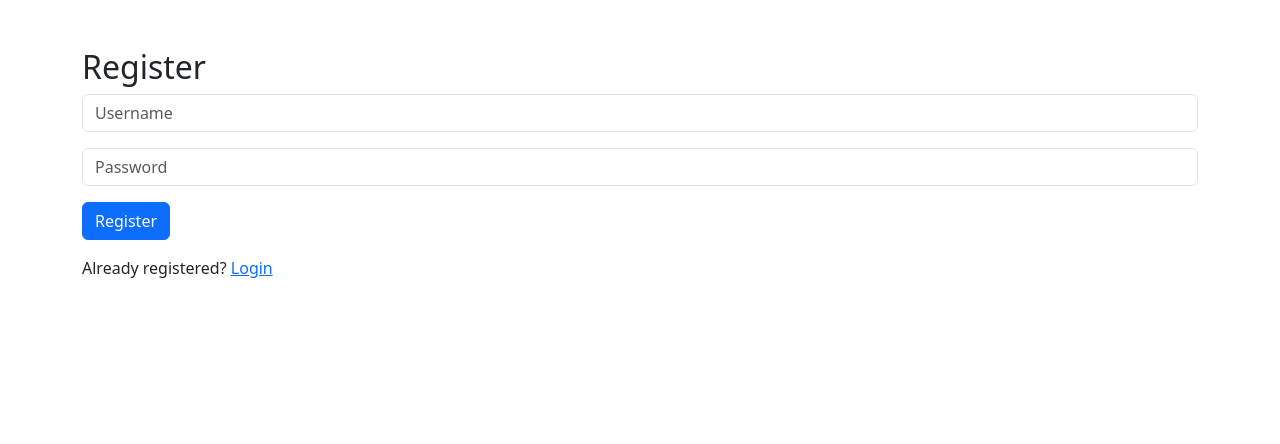
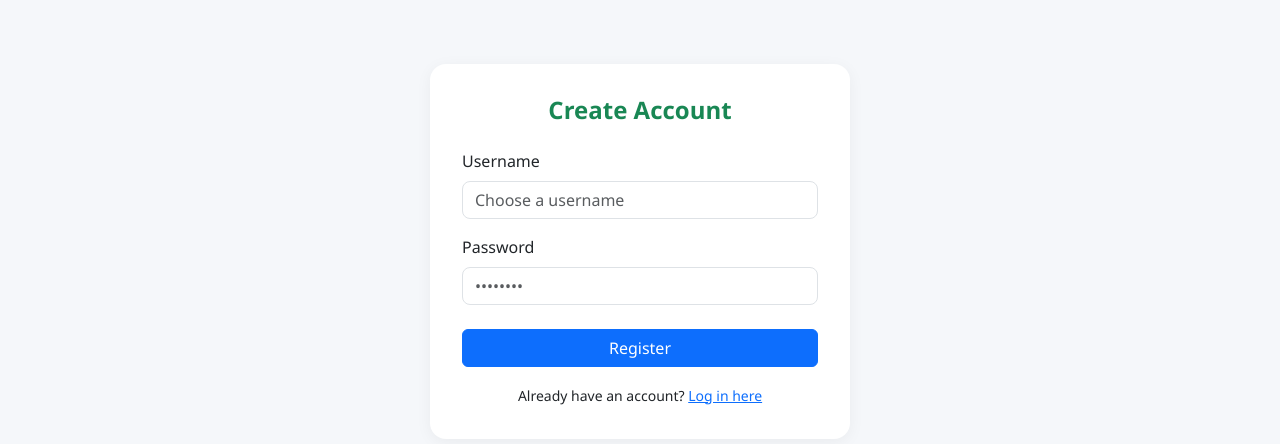
Before and after one commit to Marmitt/smart-expense-tracker, a Flask app: page /register in a window 1280 px wide. Shown: the top 444 px of the page. Run offline with Flask 3, Linux system fonts and the light colour scheme.

Commit message:
Move all login/register styles to external CSS file for cleaner layout

```diff
--- a/static/css/style.css
+++ b/static/css/style.css
@@ -31,3 +31,13 @@ body {
   .badge {
     font-size: 0.9rem;
   }
+
+  .auth-card {
+    max-width: 420px;
+    margin: auto;
+    margin-top: 8vh;
+    padding: 2rem;
+    border-radius: 1rem;
+    background-color: white;
+    box-shadow: 0 0.2rem 1rem rgba(0, 0, 0, 0.05);
+  }
--- a/templates/register.html
+++ b/templates/register.html
@@ -1,16 +1,33 @@
 <!DOCTYPE html>
-<html>
+<html lang="en">
 <head>
-  <title>Register</title>
+  <meta charset="UTF-8" />
+  <title>Register - Smart Expense Tracker</title>
+  <meta name="viewport" content="width=device-width, initial-scale=1" />
   <link href="https://cdn.jsdelivr.net/npm/bootstrap@5.3.2/dist/css/bootstrap.min.css" rel="stylesheet" />
+  <link rel="stylesheet" href="{{ url_for('static', filename='css/style.css') }}">
 </head>
-<body class="container py-5">
-  <h2>Register</h2>
-  <form method="POST">
-    <input class="form-control mb-3" name="username" placeholder="Username" required>
-    <input class="form-control mb-3" name="password" type="password" placeholder="Password" required>
-    <button class="btn btn-primary">Register</button>
-  </form>
-  <p class="mt-3">Already registered? <a href="/login">Login</a></p>
+<body>
+
+  <div class="auth-card">
+    <h4 class="mb-4 text-center text-success fw-bold">Create Account</h4>
+    <form method="POST">
+      <div class="mb-3">
+        <label class="form-label">Username</label>
+        <input class="form-control" name="username" placeholder="Choose a username" required>
+      </div>
+      <div class="mb-4">
+        <label class="form-label">Password</label>
+        <input class="form-control" name="password" type="password" placeholder="••••••••" required>
+      </div>
+      <div class="d-grid">
+        <button class="btn btn-primary">Register</button>
+      </div>
+    </form>
+    <div class="text-center mt-3">
+      <small>Already have an account? <a href="/login">Log in here</a></small>
+    </div>
+  </div>
+
 </body>
 </html>
```
Also changed, not shown: templates/login.html (+27 -10 lines).
